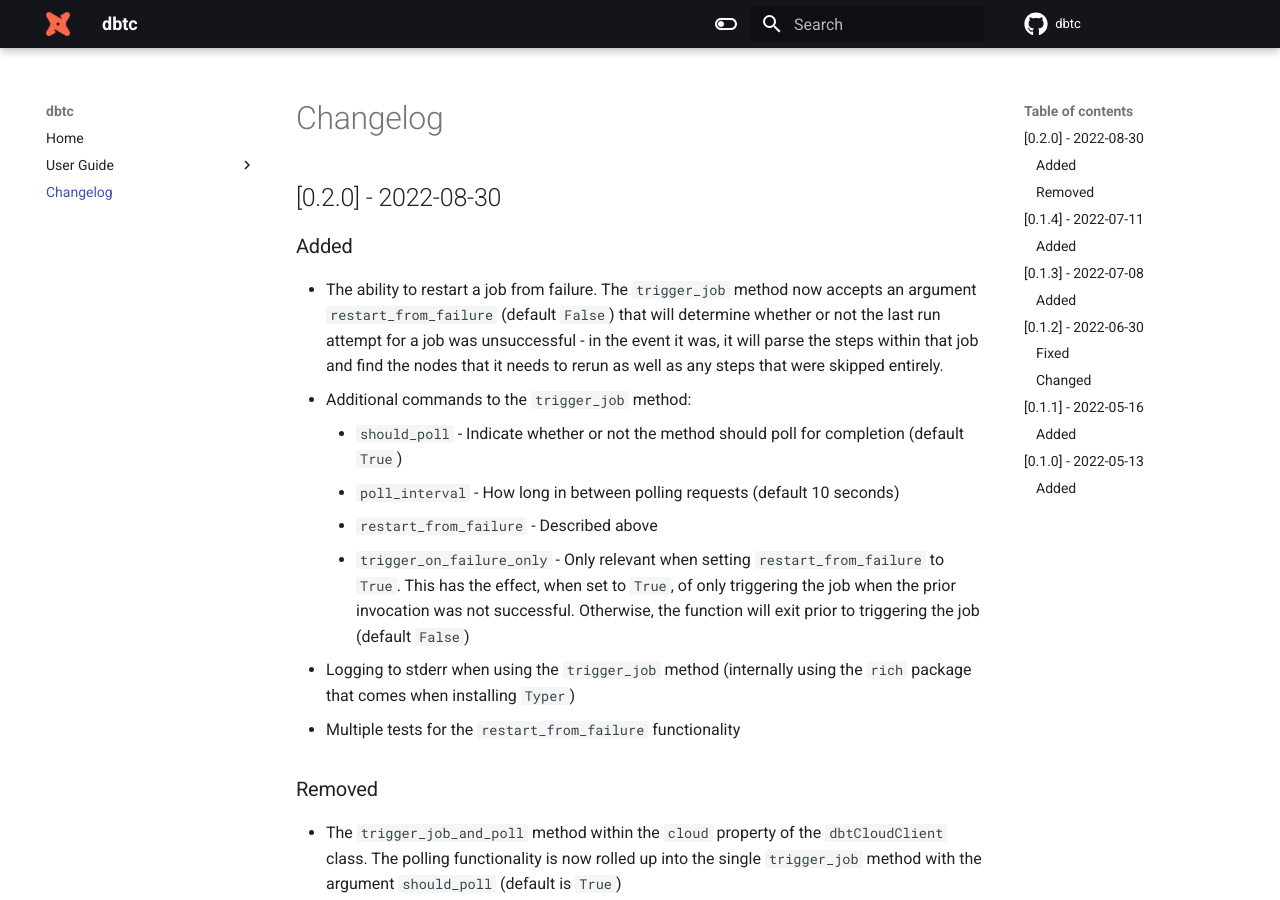
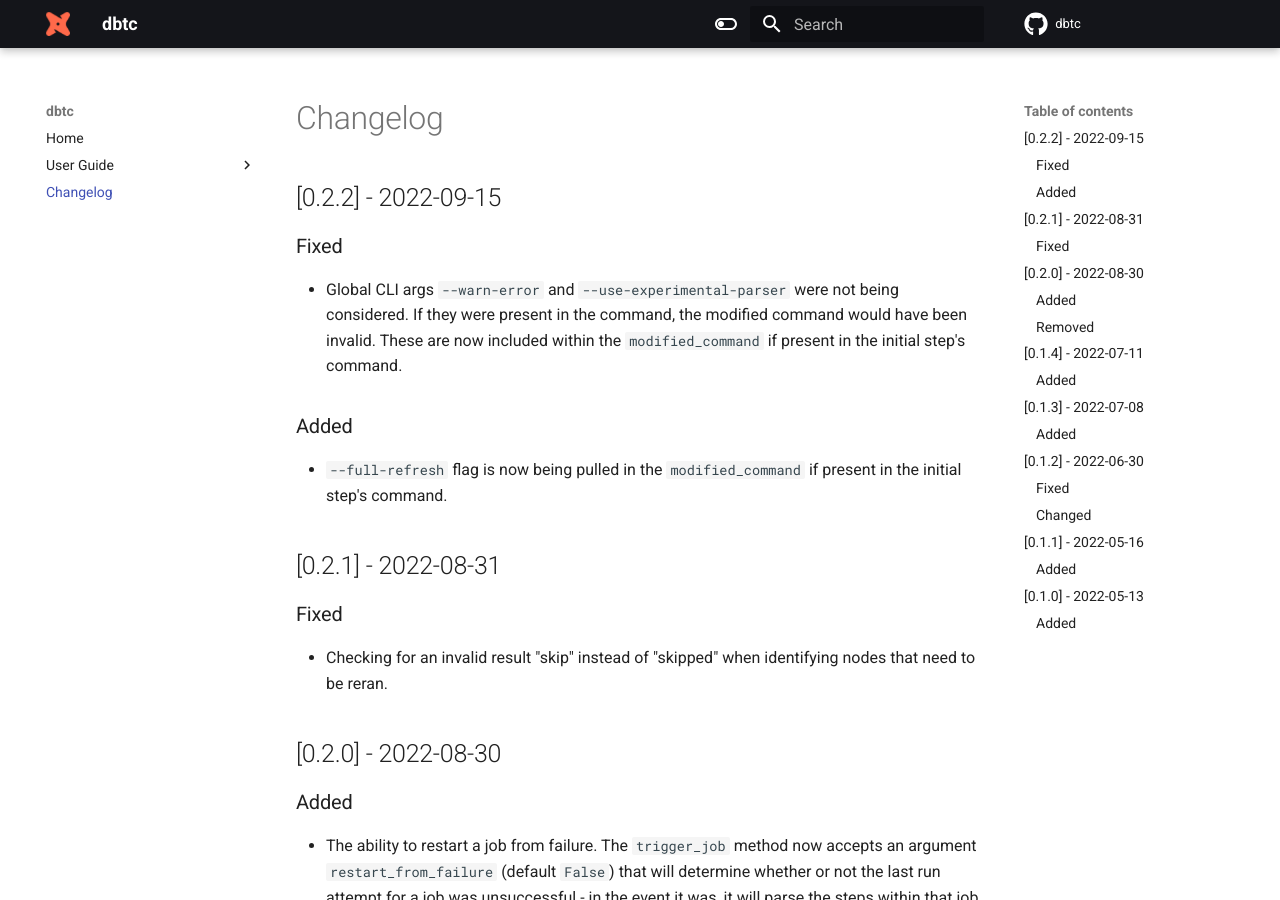
Before and after one commit to dpguthrie/dbtc, an MkDocs documentation site: the page built from docs/changelog.md, in a window 1280 px wide and 900 px high. Built offline with MkDocs 1.6.1 and Material for MkDocs 9.7.7, drawn with Linux system fonts in a browser that asks for light colours; comment, search, counter and statistics services are not loaded; the version menu is left out.

```diff
--- a/docs/changelog.md
+++ b/docs/changelog.md
@@ -1,4 +1,17 @@
 # Changelog
+
+## [0.2.2] - 2022-09-15
+
+### Fixed
+- Global CLI args `--warn-error` and `--use-experimental-parser` were not being considered.  If they were present in the command, the modified command would have been invalid.  These are now included within the `modified_command` if present in the initial step's command.
+
+### Added
+- `--full-refresh` flag is now being pulled in the `modified_command` if present in the initial step's command.
+
+## [0.2.1] - 2022-08-31
+
+### Fixed
+- Checking for an invalid result "skip" instead of "skipped" when identifying nodes that need to be reran.
 
 ## [0.2.0] - 2022-08-30
 
```
Also changed, not shown: docs/guide/restart_from_failure.md (+47 -12 lines).
